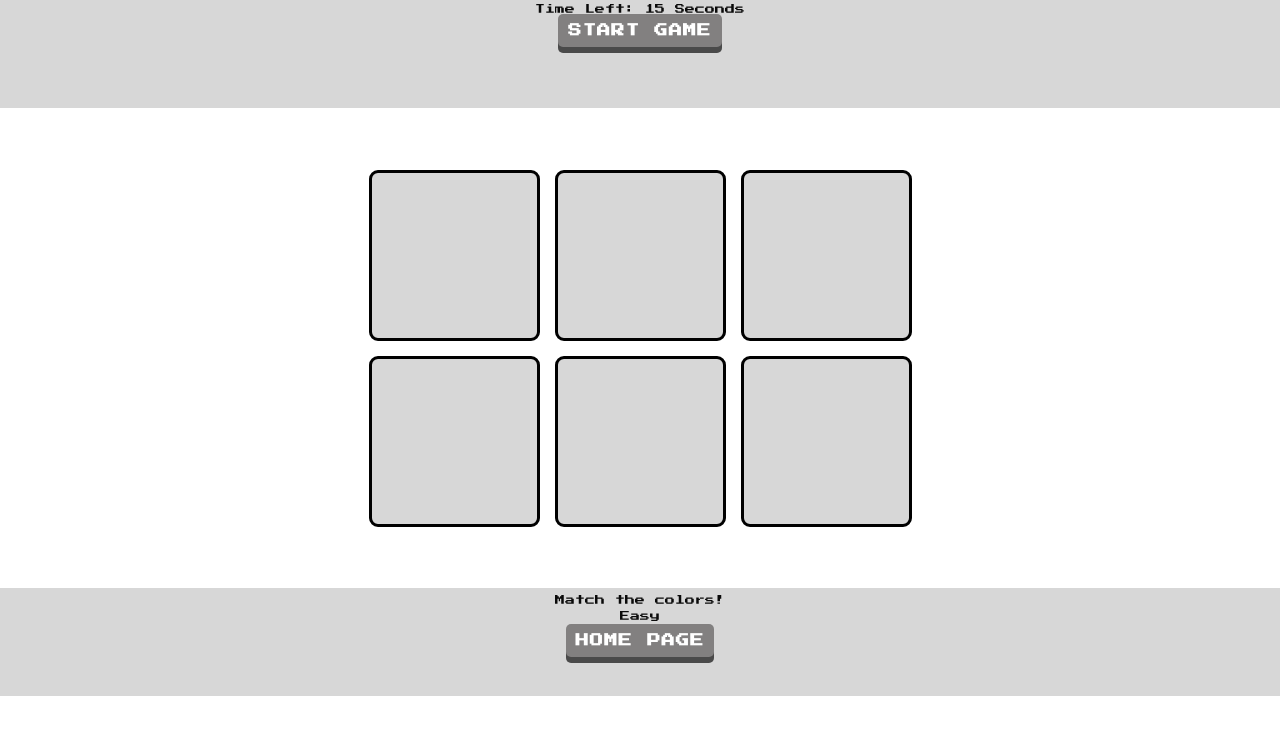
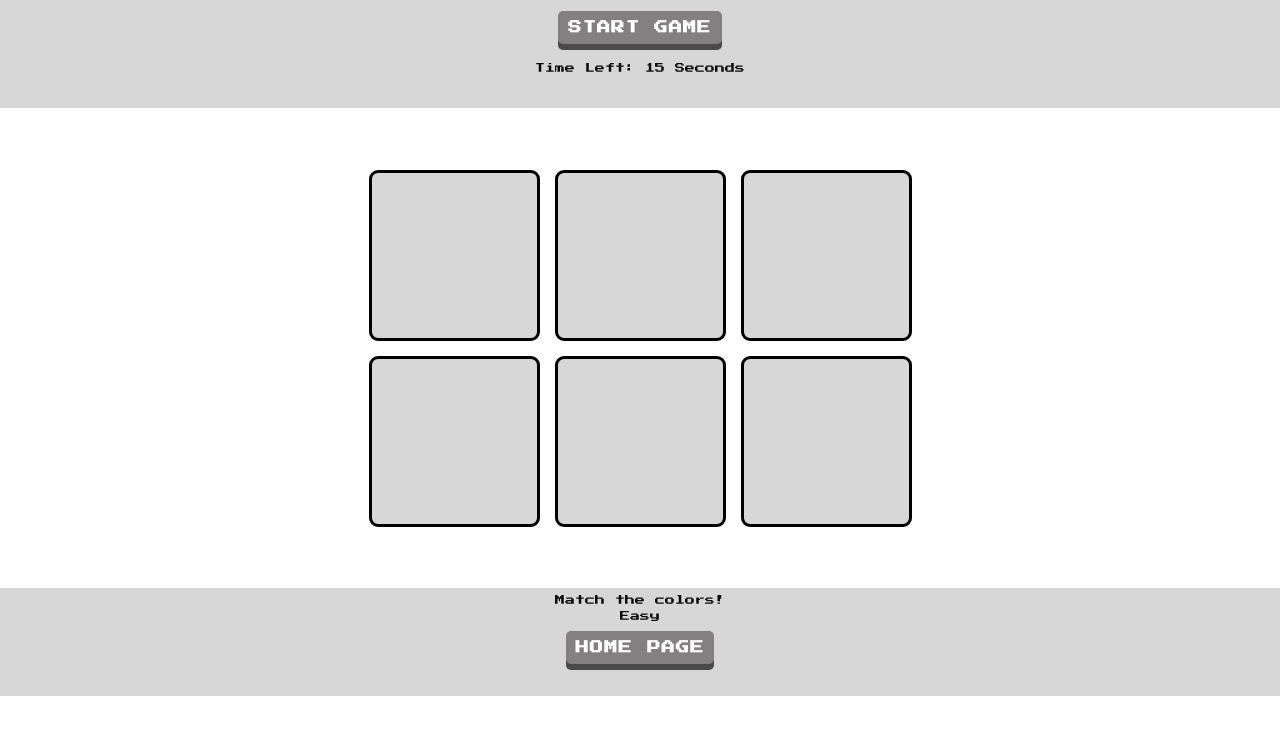
Before and after one commit to brooklynbodega/Project-01, a plain HTML site: page levels-html/level-01.html in a window 1280 px wide. Drawn offline with nearby package versions, Linux system fonts and the light colour scheme.

Commit message:
resetgame() refactoring in progress

```diff
--- a/javascript/level-01.js
+++ b/javascript/level-01.js
@@ -21,7 +21,9 @@ let countdown = 16;
 startButton.click(function startGame() {
   countdown = 15;
   console.log("start button clicked!");
+  // Turn off click function on start game
   $(this).off('click');
+  // Add CSS color change effect
   cells.addClass('color-level-1');
 
   // Begin the countdown timer.
@@ -30,8 +32,7 @@ startButton.click(function startGame() {
     console.log(countdown);
     if (countdown >= 0) {
       $('#countdown').html(`Time Left: ${countdown} Seconds`);
-        }
-        else if (countdown === -1) {
+    } else if (countdown === -1) {
       alert("You ran out of time! ⌛️");
       resetGame();
     }
@@ -39,7 +40,7 @@ startButton.click(function startGame() {
 
   /* Create a click event that pauses the animation of the cells being clicked on.
   Help from Rachel & Celeste <3 */
-    $('.cell-1').click(function(event) {
+  $('.cell-1').click(function (event) {
     // console.log(event);
     $(this).off('click');
     event.target.style.webkitAnimationPlayState = "paused";
@@ -59,17 +60,19 @@ startButton.click(function startGame() {
           resetGame();
         }
       }
-        }; checkColors();
+    };
+    checkColors();
   })
+});
+
 // Reset Cells
 function resetGame() {
   colors = [];
   $('#countdown').html(`Time Left: 15 Seconds`);
   cells.removeClass('color-level-1');
   clearInterval(countdownTimer);
+  $('#start-button').on('click');
 }
-
-});
 
 
 ////////////////////////////////////////
--- a/levels-html/level-01.html
+++ b/levels-html/level-01.html
@@ -14,9 +14,8 @@
 
 <body id="body">
   <div class="header">
-        <div id="countdown">
-            Time Left: 15 Seconds</div>
     <button class="btn" id="start-game">Start Game</button>
+    <div id="countdown">Time Left: 15 Seconds</div>
   </div class="header">
   <main>
     <div class="grid-1">
--- a/style-css/style.css
+++ b/style-css/style.css
@@ -75,6 +75,7 @@ h1 {
 }
 
 #countdown {
+  margin: 12px 0px;
   position: relative;
 }
 
@@ -103,7 +104,7 @@ form {
   border: none;
   border-radius: 5px;
   box-shadow: 0 6px rgb(74, 74, 74);
-  color: #fff;
+  color: rgb(255, 255, 255);
   /* color: inherit; */
   cursor: pointer;
   display: inline-block;
@@ -111,6 +112,7 @@ form {
   letter-spacing: 1px;
   /* margin: 10px; */
   font-weight: 700;
+  margin: 7px 0px;
   outline: none;
   padding: 10px;
   position: relative;
@@ -118,21 +120,22 @@ form {
   transition: none;
   -webkit-transition: none;
   -moz-transition: none;
+  transition: all 0.3s;
   -webkit-transition: all 0.3s;
   -moz-transition: all 0.3s;
-  transition: all 0.3s;
 }
 
 .btn:hover {
   background: rgba(100, 100, 100, .5);
-  box-shadow: 0 4px rgb(96, 96, 96);
-  color: rgba(220, 220, 220, 1);
-  top: 2px;
+  box-shadow: 0 6px rgb(120, 120, 120);
 }
 
 .btn:active {
-  box-shadow: 0 0 #ab3c3c;
-  top: 6px;
+  box-shadow: none;
+  top: 4px;
+  transition: all 0.3s;
+  -webkit-transition: all 0.3s;
+  -moz-transition: all 0.3s;
 }
 
 .btn:after {
```
Also changed, not shown: levels-html/level-02.html (indentation only), levels-html/level-03.html (indentation only). Lines whose indentation alone changed are shown as unchanged.
